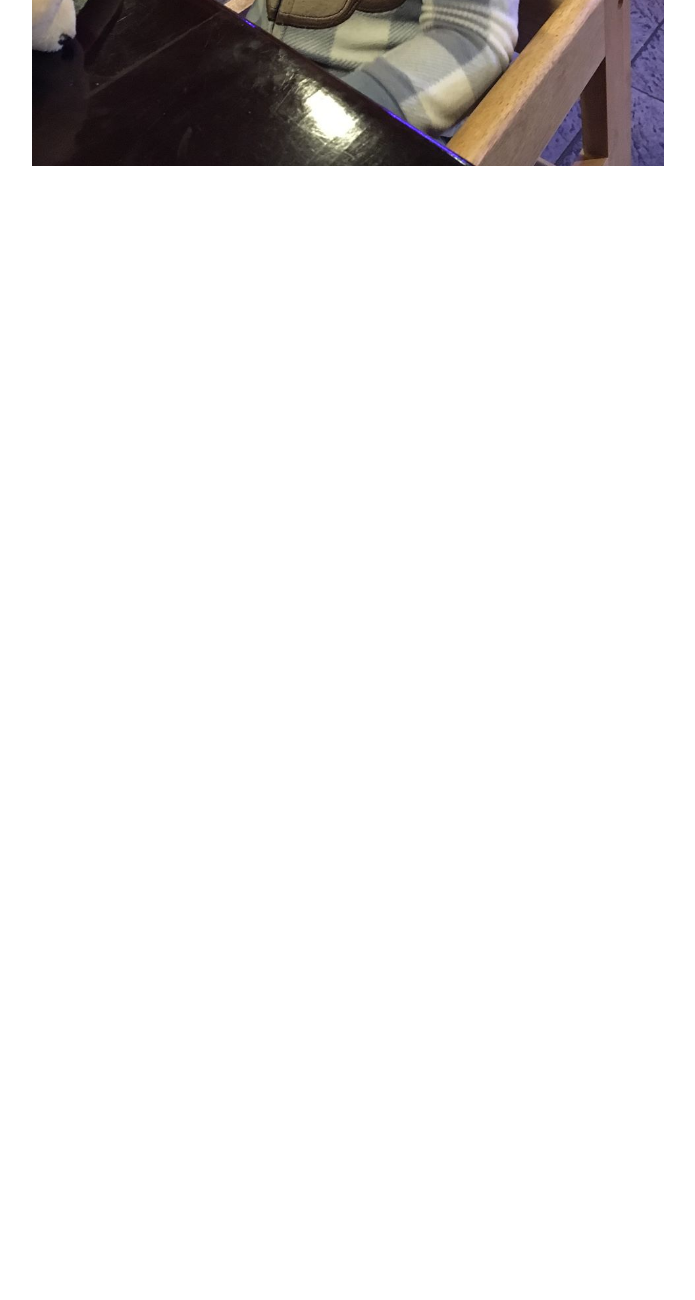
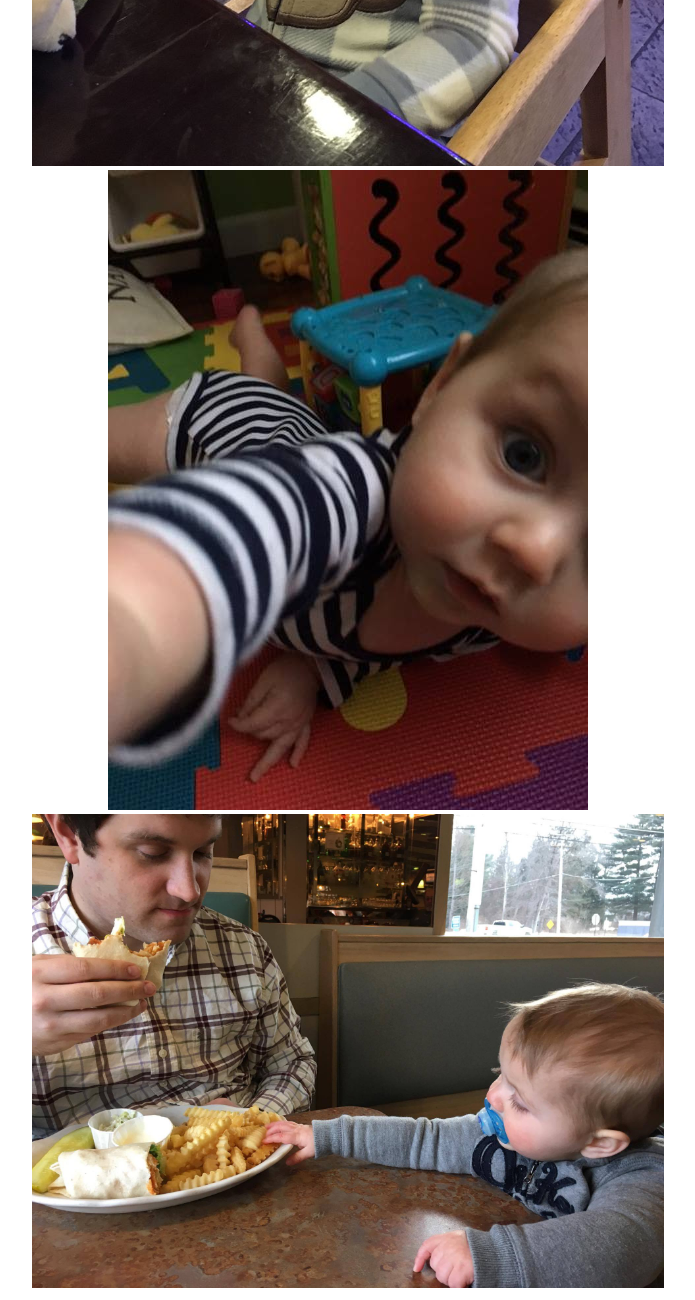
Before and after one commit to edonnelly/edonnelly.github.io, a plain HTML site: page index.html in a window 1280 px wide. Shown: the part 1510-2810 px from the top of the page, without its empty margins (292-987 px from the left). Before the commit the page ends 1688 px from the top, so only its background shows below. Drawn offline with Linux system fonts and the light colour scheme.

Commit message:
more photos
added more photos

```diff
--- a/index.html
+++ b/index.html
@@ -11,6 +11,10 @@
 <img src="images/Thomas1.jpg" >
 <br>
 <img src= "images/Thomas3.jpg"width=50% height=50%>
+<br>
+<img src="images/Thomas4.jpg">
+<br>
+<img src="images/Thomas5.jpg" width=50% height=50%>
 </div>
 </body>
 </html>
```
Also changed, not shown: images/Thomas4.jpg (added), images/Thomas5.jpg (added).
